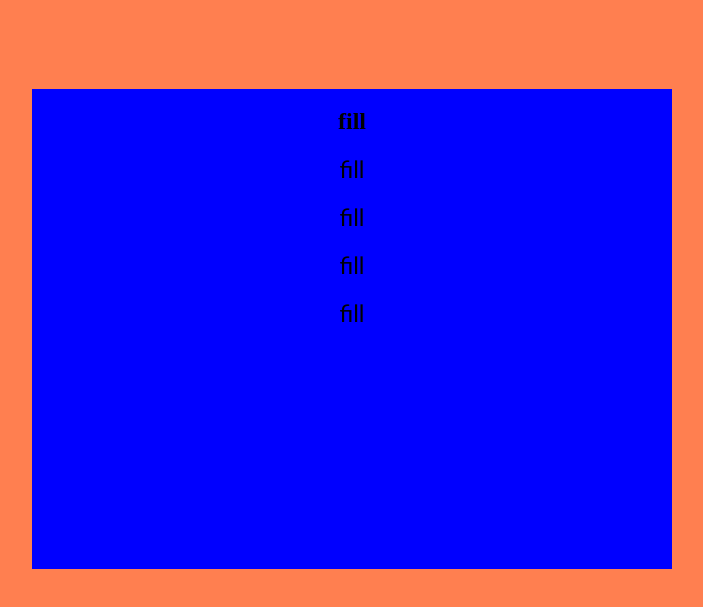
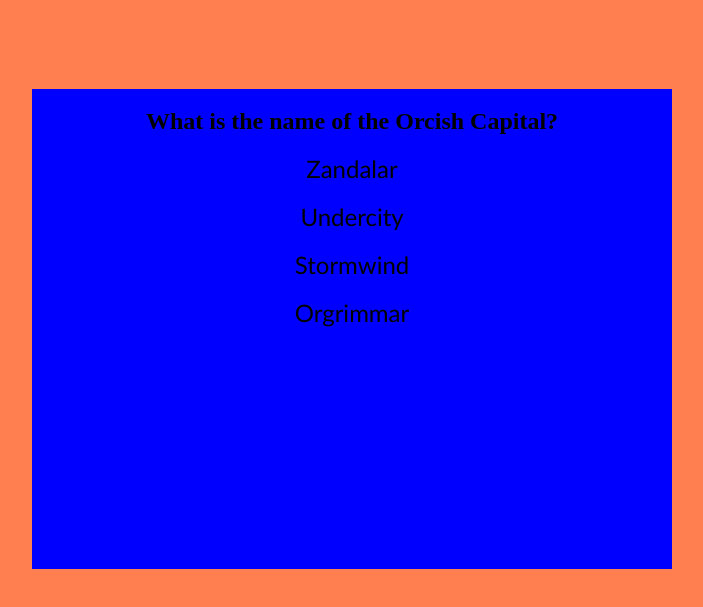
Before and after one commit to malvarius/triviagame, a plain HTML site: page index.html in a window 1280 px wide. Shown: the part 151-758 px from the top of the page, without its empty margins (288-991 px from the left). Drawn offline with nearby package versions, Linux system fonts and the light colour scheme.

Commit message:
added css stuff

```diff
--- a/assets/game.js
+++ b/assets/game.js
@@ -9,11 +9,46 @@ const questions = [{
         c: "Stormwind",
         d: "Orgrimmar"
     }
+},
+{
+    question: "What is the tallest Wow Race?",
+    correct: 'c',
+    answers: {
+        a: "Orc",
+        b: "Night Elf",
+        c: "Troll",
+        d: "Tauren"
+    }
+},
+{
+    question: "Who developed WoW?",
+    correct: 'a',
+    answers: {
+        a: "Blizzard",
+        b: "Activision",
+        c: "FIFA",
+        d: "Infinity Ward"
+    }
+},
+{
+    question: "What is the tallest Wow Race?",
+    correct: 'c',
+    answers: {
+        a: "Orc",
+        b: "Night Elf",
+        c: "Troll",
+        d: "Tauren"
+    }
 }
-
-
 ]
 
 // displays question to screen
-let questDisp = function (num) { }
-$("#question").html("quest" + num +)
+let questDisp = function () {
+    for (i=0;i<questions.length;i++)
+$("#question").text(questions[0].question)
+$(".answer1").text(questions[0].answers.a)
+$(".answer2").text(questions[0].answers.b)
+$(".answer3").text(questions[0].answers.c)
+$(".answer4").text(questions[0].answers.d)
+}
+questDisp();
--- a/assets/style.css
+++ b/assets/style.css
@@ -28,4 +28,21 @@ body{
 .answers{
     font-family: 'Gill Sans', 'Gill Sans MT', Calibri, 'Trebuchet MS', sans-serif;
     font-size: 24px;
+    width: 25%;
+    padding-right: 0;
+    padding-left: 0;
+    position: relative;
+    left: 37.5%;
 }
+.answers:hover{
+    border-color: white;
+    border-style: groove;
+    border-width: 5px;
+    border-radius: 10px;
+}
+.answers:active{
+    border-color: greenyellow;
+    border-style: groove;
+    border-width: 5px;
+    border-radius: 10px;
+}
--- a/index.html
+++ b/index.html
@@ -20,11 +20,11 @@
         </div>
         <div id="timeRem"><span id="timer"></span></div>
         <div id="box">
-            <h2 id="question">fill</h2>
-            <p class="answer1 answers">fill</p>
-            <p class="answer2 answers">fill</p>
-            <p class="answer3 answers">fill</p>
-            <p class="answer4 answers">fill</p>
+            <h2 id="question"></h2>
+            <p class="answer1 answers"></p>
+            <p class="answer2 answers"></p>
+            <p class="answer3 answers"></p>
+            <p class="answer4 answers"></p>
         </div>
     </div>
 </body>
```
